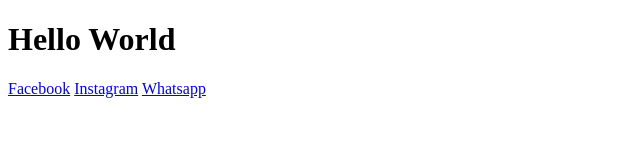
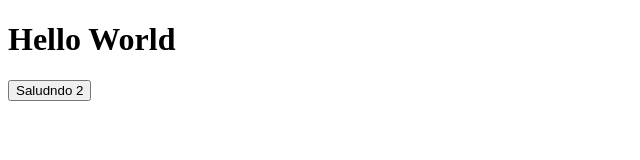
Before and after one commit to soloyose01/prueba, a plain HTML site: page index.html in a window 1280 px wide. Shown: the whole page, without its empty margins (0-640 px from the left). Drawn offline with Linux system fonts and the light colour scheme.

Commit message:
agregando button2

```diff
--- a/index.html
+++ b/index.html
@@ -8,10 +8,6 @@
    <body>
       <h1>Hello World</h1>
 
-      <nav>
-         <a href="Facebook">Facebook</a>
-         <a href="Instagram">Instagram</a>
-         <a href="Whatsapp">Whatsapp</a>
-      </nav>
+      <button onclick="Saludar()">Saludndo 2</button>
    </body>
 </html>
```
